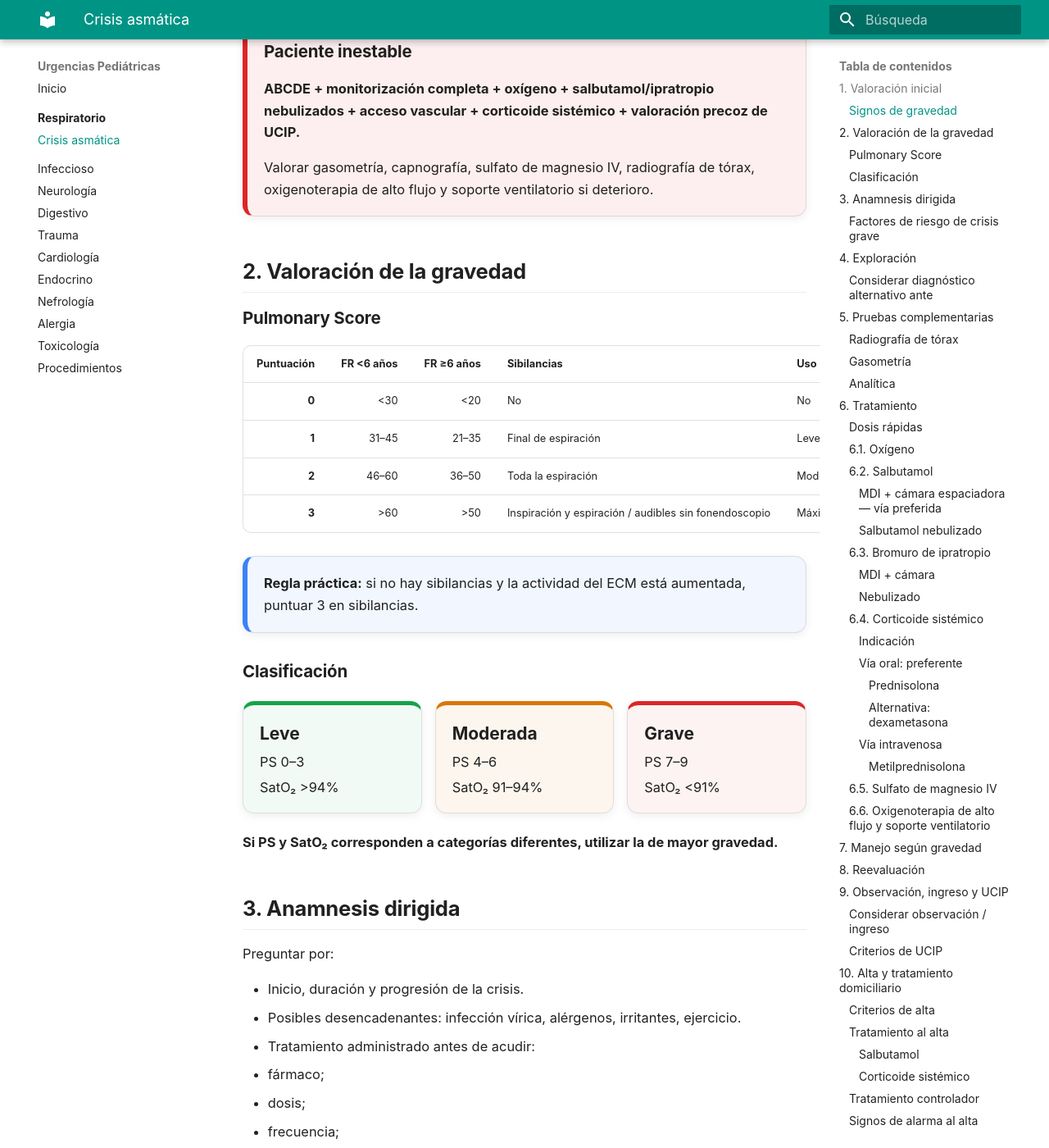
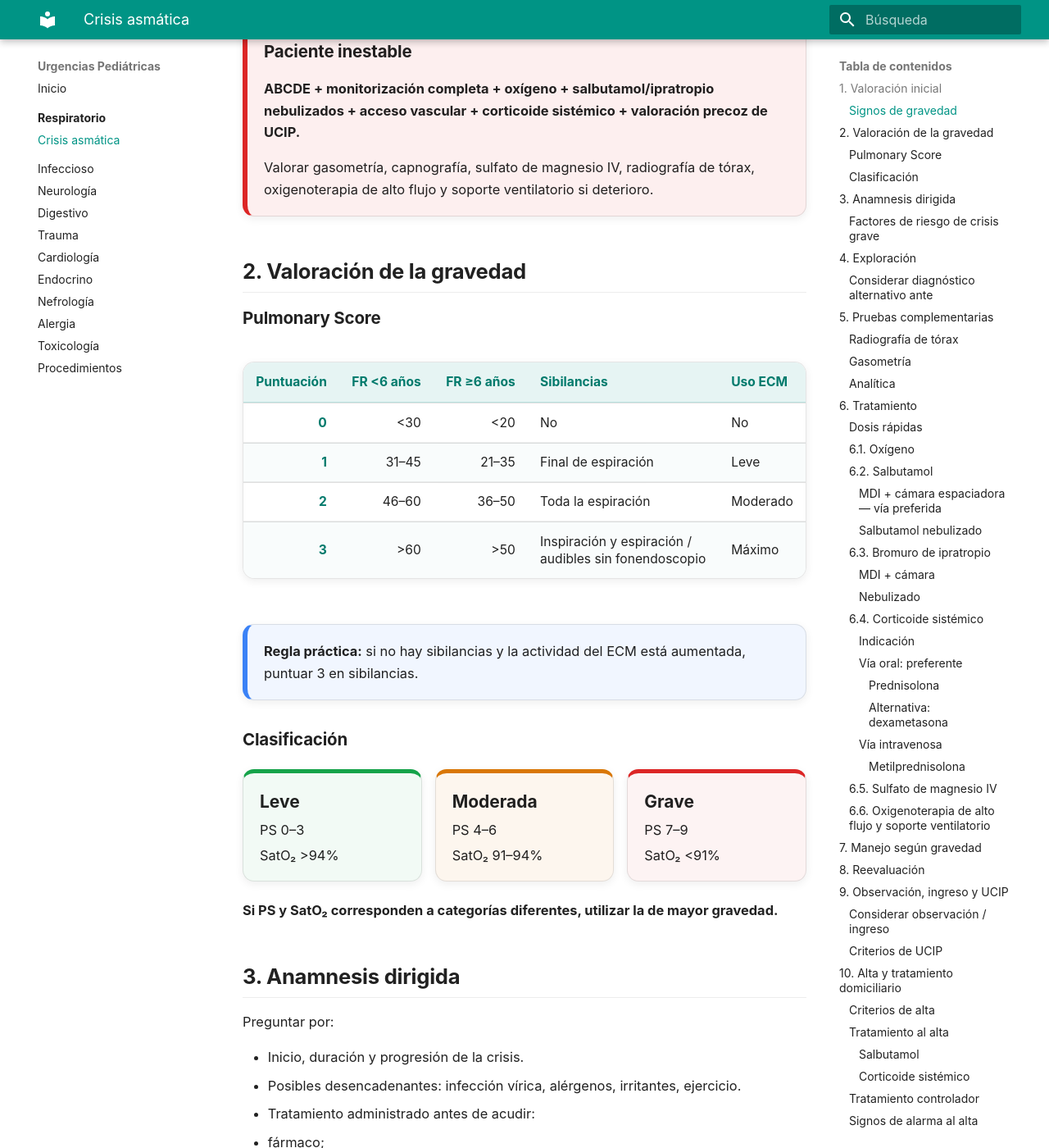
Before and after one commit to gonzaloares/urgencias-pediatricas, an MkDocs documentation site: the page built from docs/respiratorio/crisis-asmatica.md, in a window 1280 px wide and 1400 px high, scrolled down 1140 px. Shown: the whole window at 82% size. Built offline with MkDocs 1.6.1 and Material for MkDocs 9.7.7, drawn with Linux system fonts in a browser that asks for light colours.

Commit message:
Mejora el diseño de las tablas clínicas

```diff
--- a/docs/stylesheets/extra.css
+++ b/docs/stylesheets/extra.css
@@ -31,10 +31,81 @@
 
 .md-typeset table:not([class]) {
   display: block;
+  width: 100%;
   max-width: 100%;
+  margin: 1rem 0 1.35rem;
   overflow-x: auto;
+  overflow-y: hidden;
+  border: 1px solid var(--protocol-border);
+  border-radius: 0.72rem;
+  border-collapse: separate;
+  border-spacing: 0;
+  background: var(--md-default-bg-color);
+  box-shadow: var(--protocol-shadow);
+  font-size: 0.78rem;
+  line-height: 1.38;
+  scrollbar-width: thin;
+  -webkit-overflow-scrolling: touch;
+}
+
+.md-typeset table:not([class]) thead {
+  background: color-mix(in srgb, var(--md-primary-fg-color) 10%, var(--md-default-bg-color));
+}
+
+.md-typeset table:not([class]) th {
+  padding: 0.68rem 0.76rem;
+  border-bottom: 1px solid color-mix(in srgb, var(--md-primary-fg-color) 20%, transparent);
+  color: var(--md-primary-fg-color--dark);
+  font-weight: 750;
+  vertical-align: middle;
   white-space: nowrap;
-  border-radius: 0.5rem;
+}
+
+.md-typeset table:not([class]) td {
+  padding: 0.62rem 0.76rem;
+  border-bottom: 1px solid var(--md-default-fg-color--lightest);
+  vertical-align: middle;
+}
+
+.md-typeset table:not([class]) tbody tr:nth-child(even) td {
+  background: color-mix(in srgb, var(--md-primary-fg-color) 2.5%, var(--md-default-bg-color));
+}
+
+.md-typeset table:not([class]) tbody tr:last-child td {
+  border-bottom: 0;
+}
+
+.md-typeset table:not([class]) tbody td:first-child {
+  color: var(--md-default-fg-color);
+  font-weight: 650;
+}
+
+.md-typeset table:not([class]) strong {
+  color: var(--md-primary-fg-color--dark);
+}
+
+@media (hover: hover) {
+  .md-typeset table:not([class]) tbody tr:hover td {
+    background: color-mix(in srgb, var(--md-primary-fg-color) 6%, var(--md-default-bg-color));
+  }
+}
+
+.dose-table-wrap table:not([class]) {
+  min-width: 46rem;
+}
+
+.dose-table-wrap table:not([class]) th:first-child,
+.dose-table-wrap table:not([class]) td:first-child {
+  position: sticky;
+  left: 0;
+  z-index: 1;
+  background: var(--md-default-bg-color);
+  box-shadow: 0.35rem 0 0.6rem -0.55rem rgba(0, 0, 0, 0.45);
+}
+
+.dose-table-wrap table:not([class]) thead th:first-child {
+  z-index: 2;
+  background: color-mix(in srgb, var(--md-primary-fg-color) 10%, var(--md-default-bg-color));
 }
 
 .protocol-shortcuts {
@@ -269,6 +340,20 @@
     font-size: 1.65rem;
   }
 
+  .md-typeset table:not([class]) {
+    margin: 0.8rem 0 1.1rem;
+    border-radius: 0.58rem;
+    font-size: 0.74rem;
+  }
+
+  .md-typeset table:not([class]) th {
+    padding: 0.56rem 0.6rem;
+  }
+
+  .md-typeset table:not([class]) td {
+    padding: 0.54rem 0.6rem;
+  }
+
   .severity-grid {
     grid-template-columns: 1fr;
   }
```
